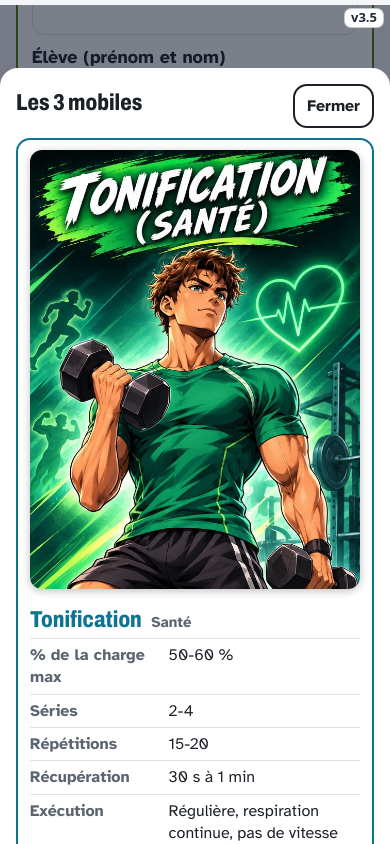
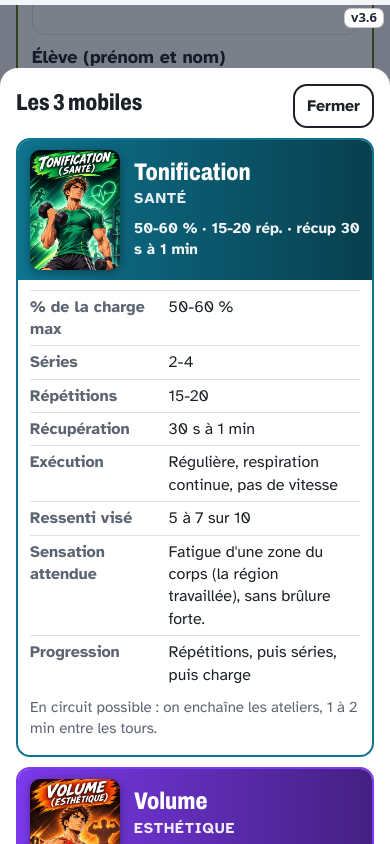
Before and after one commit to yannickdartois-hue/musculation-eleves, a plain HTML site: page index.html in a window 390 px wide. Both pictures are taken after a click on the button "📋 Les 3 mobiles". Shown: the part 853-1697 px from the top of the page. Drawn offline with Linux system fonts and the light colour scheme.

Commit message:
v3.6 : tableau des mobiles avec bandeau illustré (affiche, couleur du mobile, résumé)
Co-Authored-By: Claude Opus 5.5 <noreply@anthropic.com>
Claude-Session: https://claude.ai/code/session_01W45JVKsQKW4xh1AxP6R2BL

```diff
--- a/index.html
+++ b/index.html
@@ -227,10 +227,15 @@ html.chrono-ouvert body{overflow:hidden}
 .wcard.on{border-color:#16a34a;background:#f0fdf4}.wcard.on b::before{content:'✓ ';color:#16a34a}
 .wtimer{position:sticky;top:6px;z-index:5;display:flex;gap:10px;align-items:center;justify-content:center;background:#0f172a;color:#fff;border-radius:12px;padding:8px 12px;margin:6px 0}
 .wtimer #wtt{font:800 28px/1 "Archivo",system-ui,sans-serif;font-variant-numeric:tabular-nums}
+.mob-tete{display:flex;align-items:center;gap:14px;margin:-10px -12px 10px;padding:10px 12px;border-radius:12px 12px 0 0;background:linear-gradient(90deg,var(--mc),color-mix(in srgb,var(--mc) 55%,#000));color:#fff}
+.mob-tete img{height:150px;width:auto;flex:none;border-radius:10px;box-shadow:0 2px 10px rgba(0,0,0,.35)}
+.mob .mob-tete h3{color:#fff;margin:0;font-size:30px}.mob-tete small{font-weight:800;opacity:.9;text-transform:uppercase;letter-spacing:.06em}
+.mob-tete p{margin:8px 0 0;font-weight:700;font-size:15px;opacity:.95}
+@media (max-width:420px){.mob-tete img{height:120px}.mob .mob-tete h3{font-size:24px}}
 /* v3.2 : affiches des mobiles */
-.mob-img{float:right;width:34%;max-width:200px;margin:0 0 8px 12px;border-radius:12px;box-shadow:0 2px 8px rgba(0,0,0,.25)}
-.mob::after{content:"";display:block;clear:both}
-@media (max-width:420px){.mob-img{float:none;width:100%;max-width:none;margin:0 0 10px;height:auto}}
+
+
+
 .mob-bandeau{position:relative;border-radius:16px;overflow:hidden;margin:10px 0;box-shadow:0 3px 12px rgba(0,0,0,.25)}
 .mob-bandeau{background:#0f172a;text-align:center}.mob-bandeau img{display:block;margin:0 auto;width:100%;max-width:420px;height:auto}
 .mob-bandeau span{display:block;padding:8px 12px;color:#fff;font-weight:800}
--- a/muscu-donnees.js
+++ b/muscu-donnees.js
@@ -578,7 +578,7 @@ const MOB_IMG = {tonif:'img/mobiles/tonif.jpg', volume:'img/mobiles/volume.jpg',
 function mobileHTML(k){
   const m = MOBILES[k]; if(!m) return '';
   const l = [["% de la charge max", `${m.pct[0]}-${m.pct[1]} %`],["Séries", `${m.series[0]}-${m.series[1]}`],["Répétitions", `${m.reps[0]}-${m.reps[1]}`],["Récupération", m.recup],["Exécution", m.exec],["Ressenti visé", `${m.ressenti[0]} à ${m.ressenti[1]} sur 10`],["Sensation attendue", m.attendu],["Progression", m.ordreTxt]];
-  return `<div class="mob" style="--mc:${m.coul}"><img class="mob-img" src="${MOB_IMG[k]}" alt="Affiche du mobile ${escM(m.nom)}" loading="lazy"><h3>${escM(m.nom)} <small>${escM(m.theme)}</small></h3><table>${l.map(([a, b]) => `<tr><th>${escM(a)}</th><td>${escM(b)}</td></tr>`).join('')}</table><p class="cap">${escM(m.forme)}</p></div>`;
+  return `<div class="mob" style="--mc:${m.coul}"><div class="mob-tete"><img src="${MOB_IMG[k]}" alt="Affiche du mobile ${escM(m.nom)}" loading="lazy"><div><h3>${escM(m.nom)}</h3><small>${escM(m.theme)}</small><p>${escM(m.pct[0])}-${escM(m.pct[1])} % · ${escM(m.reps[0])}-${escM(m.reps[1])} rép. · récup ${escM(m.recup)}</p></div></div><table>${l.map(([a, b]) => `<tr><th>${escM(a)}</th><td>${escM(b)}</td></tr>`).join('')}</table><p class="cap">${escM(m.forme)}</p></div>`;
 }
 function echelleHTML(){ return `<div class="ech">${ECHELLE.map(([n, t, d, c]) => `<div style="background:${c}"><b>${n}</b><span><b>${escM(t)}</b> ${escM(d)}</span></div>`).join('')}</div>`; }
 function ateliersHTML(ids){ return `<ul class="ats">${ids.map(id => { const a = atelier(id); const im = imgAtelier(id);return a ? `<li>${im ? `<img class="vign" src="${im}" alt="" loading="lazy">` : ''}<b>${a.n ? a.n + '. ' : ''}${escM(a.nom)}</b> <span>${escM(a.groupe)} · ${escM(SUPPORTS[a.support].nom)}${a.places ? ` · ${a.places} binômes max` : ''}</span></li>` : ''; }).join('')}</ul>`; }
--- a/sw.js
+++ b/sw.js
@@ -1,6 +1,6 @@
 /* Hors ligne : l'appli est gardée sur le téléphone après la 1re ouverture.
    À chaque mise en ligne : augmenter VERSION (musculation-eleves-vN). */
-const VERSION='musculation-eleves-v3.5';
+const VERSION='musculation-eleves-v3.6';
 // Toutes les applis partagent le même stockage (même adresse github.io) : on n'efface QUE les anciennes versions de CETTE appli.
 const MES_CACHES=/^musculation-eleves-v\d+(?:\.\d+)?$/;
 const sous3s=p=>{p.catch(()=>{});return Promise.race([p,new Promise((_,non)=>setTimeout(()=>non(new Error('réseau lent')),3000))])};
```
